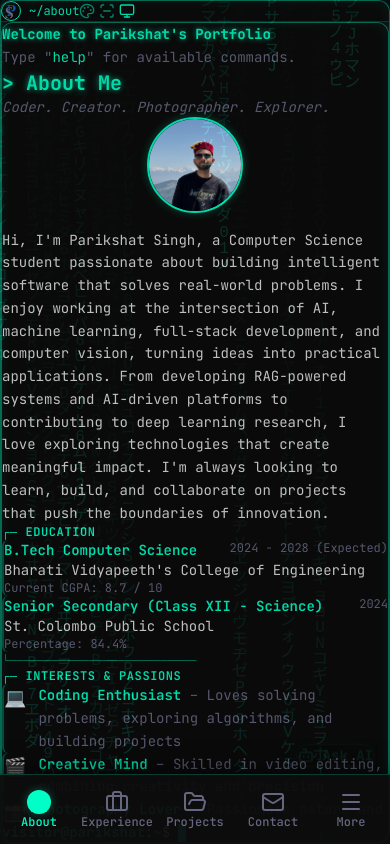
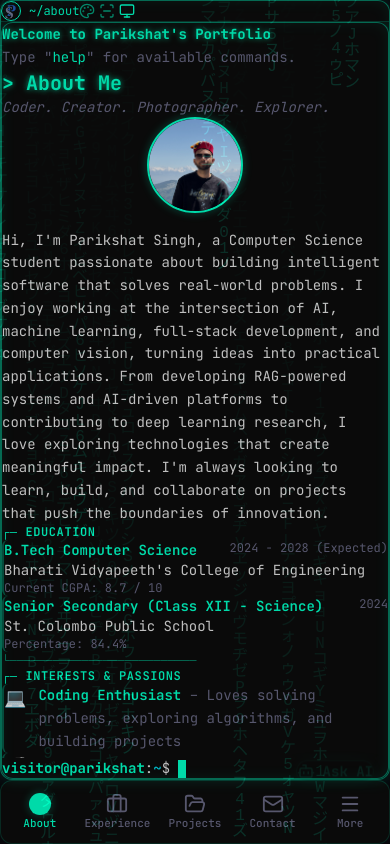
Before and after one commit to Parikshat-118/Parikshat-new-Portfolio, a React (Vite) app: page / in a window 390 px wide. Built offline with nearby package versions, Linux system fonts and the light colour scheme.

Commit message:
fix: move mobile nav into layout flow - terminal and nav can never overlap now

```diff
--- a/src/App.jsx
+++ b/src/App.jsx
@@ -281,12 +281,12 @@ function App() {
           initial={{ opacity: 0, scale: 0.95 }}
           animate={{ opacity: 1, scale: 1 }}
           transition={{ duration: 0.8, ease: [0.23, 1, 0.32, 1] }}
-          className="relative z-10 w-full h-[100dvh] flex items-center justify-center p-2 pb-[96px] md:p-4"
+          className="relative z-10 w-full h-[100dvh] flex flex-col items-center p-2 md:p-4"
         >
+          {/* Terminal Window — takes all remaining space */}
           <div
-            className="glass-strong w-full h-full max-w-[1600px] rounded-xl md:rounded-2xl flex flex-col overflow-hidden border border-solid border-glow-animated flicker"
+            className="glass-strong w-full flex-1 min-h-0 max-w-[1600px] rounded-xl md:rounded-2xl flex flex-col overflow-hidden border border-solid border-glow-animated flicker"
             style={{
-              // Dynamic 3D tilt based on mouse
               transform: `perspective(1200px) rotateX(${mousePosition.y * 1.5}deg) rotateY(${mousePosition.x * 1.5}deg)`,
               transition: 'transform 0.3s ease-out',
               boxShadow: `
@@ -296,10 +296,9 @@ function App() {
               `,
             }}
           >
-            {}
+            {/* ─── Top Bar ─── */}
             <div className="flex items-center px-3 py-2 md:px-4 md:py-2.5 border-b flex-shrink-0"
                  style={{ borderColor: 'var(--theme-border)' }}>
-              {}
               <div className="flex items-center gap-2 md:gap-3 mr-auto text-sm">
                 <img
                   src="/assets/images/logo.png"
@@ -319,19 +318,15 @@ function App() {
                 </span>
               </div>
 
-              {}
               <div className="hidden lg:block">
                 <SystemMonitor />
               </div>
 
-              {}
               <div className="flex items-center gap-1 md:gap-2 ml-auto">
-                {}
                 <span className="hidden xl:block text-xs opacity-60 mr-2" style={{ fontFamily: 'var(--font-mono)' }}>
                   {clock}
                 </span>
 
-                {}
                 <button
                   onClick={() => {
                     const themeKeys = Object.keys(THEMES)
@@ -345,7 +340,6 @@ function App() {
                   <Palette size={16} style={{ color: 'var(--theme-primary)' }} />
                 </button>
 
-                {}
                 <button
                   onClick={() => setShowCRT(prev => !prev)}
                   className={`p-1.5 rounded-lg transition-all hover:bg-white/5 ${showCRT ? 'opacity-100' : 'opacity-60 hover:opacity-100'}`}
@@ -354,7 +348,6 @@ function App() {
                   <ScanLine size={16} style={{ color: 'var(--theme-primary)' }} />
                 </button>
 
-                {}
                 <button
                   onClick={() => setShowMatrix(prev => !prev)}
                   className={`p-1.5 rounded-lg transition-all hover:bg-white/5 ${showMatrix ? 'opacity-100' : 'opacity-60 hover:opacity-100'}`}
@@ -365,9 +358,9 @@ function App() {
               </div>
             </div>
 
-            {}
+            {/* ─── Body Area ─── */}
             <div className="flex-grow flex overflow-hidden">
-              {}
+              {/* Desktop Sidebar */}
               <div className="hidden md:block w-72 lg:w-80 border-r flex-shrink-0 overflow-y-auto"
                    style={{ borderColor: 'var(--theme-border)' }}>
                 <Sidebar
@@ -379,7 +372,7 @@ function App() {
                 />
               </div>
 
-              {}
+              {/* Terminal Area */}
               <div className="flex-grow flex flex-col overflow-hidden" ref={terminalRef}>
                 <Terminal
                   onCommandExecute={handleCommand}
@@ -389,11 +382,9 @@ function App() {
               </div>
             </div>
           </div>
-        </motion.div>
-      )}
 
-      {}
-      <div className="md:hidden">
+          {/* ─── Mobile Bottom Nav (in-flow, not fixed) ─── */}
+          <div className="md:hidden w-full max-w-[1600px] flex-shrink-0 mt-1.5">
             <MobileNav
               onNavigate={(cmd) => {
                 setActiveView(cmd)
@@ -402,6 +393,8 @@ function App() {
               activeView={activeView}
             />
           </div>
+        </motion.div>
+      )}
 
       {}
       <CommandPalette
--- a/src/components/AIAssistant.jsx
+++ b/src/components/AIAssistant.jsx
@@ -118,7 +118,7 @@ export default function AIAssistant({ onAction }) {
       {}
       <motion.button
         onClick={() => setIsOpen((prev) => !prev)}
-        className="fixed bottom-24 md:bottom-6 right-4 md:right-6 z-50 glass rounded-full px-4 py-3 flex items-center gap-2 cursor-pointer select-none"
+        className="fixed bottom-20 md:bottom-6 right-4 md:right-6 z-50 glass rounded-full px-4 py-3 flex items-center gap-2 cursor-pointer select-none"
         style={{
           boxShadow: 'var(--theme-glow)',
           border: '1px solid rgba(var(--theme-primary-rgb), 0.3)',
--- a/src/components/MobileNav.jsx
+++ b/src/components/MobileNav.jsx
@@ -39,16 +39,13 @@ export default function MobileNav({ onNavigate, activeView }) {
 
   return (
     <>
-      {/* ─── Bottom Navigation Bar ─── */}
+      {/* Bottom Navigation Bar — in normal document flow, NOT fixed */}
       <div
-        className="fixed bottom-0 left-0 right-0 z-[60] glass-strong flex items-center justify-around px-2 pb-safe pt-3"
+        className="glass-strong flex items-center justify-around px-2 pb-safe pt-2 rounded-xl"
         style={{
           borderTop: '1px solid var(--theme-border)',
-          borderBottom: 'none',
-          borderLeft: 'none',
-          borderRight: 'none',
-          boxShadow: '0 -5px 20px rgba(0,0,0,0.5)',
-          minHeight: '70px'
+          boxShadow: '0 -5px 20px rgba(0,0,0,0.3)',
+          minHeight: '64px'
         }}
       >
         {PRIMARY_TABS.map(({ command, label, icon: Icon }) => {
@@ -60,16 +57,16 @@ export default function MobileNav({ onNavigate, activeView }) {
               className="flex flex-col items-center justify-center flex-1 py-1 transition-colors"
             >
               <div
-                className={`p-2 rounded-full mb-1 transition-all duration-300 ${isActive ? 'bg-[var(--theme-primary)] bg-opacity-20' : 'bg-transparent'}`}
+                className={`p-2 rounded-full mb-0.5 transition-all duration-300 ${isActive ? 'bg-[var(--theme-primary)] bg-opacity-20' : 'bg-transparent'}`}
                 style={{
                   color: isActive ? 'var(--theme-primary)' : 'var(--theme-text-muted)',
                   boxShadow: isActive ? '0 0 10px rgba(var(--theme-primary-rgb), 0.3)' : 'none'
                 }}
               >
-                <Icon size={24} />
+                <Icon size={22} />
               </div>
               <span
-                className="text-xs font-[var(--font-sans)] font-medium"
+                className="text-[11px] font-[var(--font-sans)] font-medium"
                 style={{ color: isActive ? 'var(--theme-primary)' : 'var(--theme-text-muted)' }}
               >
                 {label}
@@ -78,19 +75,19 @@ export default function MobileNav({ onNavigate, activeView }) {
           );
         })}
 
-        {/* ─── More Button ─── */}
+        {/* More Button */}
         <button
           onClick={() => setIsMoreOpen(true)}
           className="flex flex-col items-center justify-center flex-1 py-1 transition-colors"
         >
           <div
-            className="p-2 rounded-full mb-1 bg-transparent"
+            className="p-2 rounded-full mb-0.5 bg-transparent"
             style={{ color: 'var(--theme-text-muted)' }}
           >
-            <Menu size={24} />
+            <Menu size={22} />
           </div>
           <span
-            className="text-xs font-[var(--font-sans)] font-medium"
+            className="text-[11px] font-[var(--font-sans)] font-medium"
             style={{ color: 'var(--theme-text-muted)' }}
           >
             More
@@ -98,11 +95,10 @@ export default function MobileNav({ onNavigate, activeView }) {
         </button>
       </div>
 
-      {/* ─── More Menu (Bottom Sheet) ─── */}
+      {/* More Menu (Bottom Sheet) — this one stays fixed as an overlay */}
       <AnimatePresence>
         {isMoreOpen && (
           <>
-            {/* Backdrop */}
             <motion.div
               initial={{ opacity: 0 }}
               animate={{ opacity: 1 }}
@@ -111,7 +107,6 @@ export default function MobileNav({ onNavigate, activeView }) {
               onClick={() => setIsMoreOpen(false)}
             />
 
-            {/* Sheet */}
             <motion.div
               initial={{ y: '100%' }}
               animate={{ y: 0 }}
@@ -120,9 +115,6 @@ export default function MobileNav({ onNavigate, activeView }) {
               className="fixed bottom-0 left-0 right-0 z-[70] glass-strong rounded-t-2xl overflow-hidden"
               style={{
                 borderTop: '1px solid var(--theme-border)',
-                borderBottom: 'none',
-                borderLeft: 'none',
-                borderRight: 'none',
                 paddingBottom: 'max(env(safe-area-inset-bottom), 1rem)'
               }}
             >
@@ -145,8 +137,8 @@ export default function MobileNav({ onNavigate, activeView }) {
                         border: isActive ? '1px solid var(--theme-primary)' : '1px solid transparent'
                       }}
                     >
-                      <Icon size={24} style={{ color: isActive ? 'var(--theme-primary)' : 'var(--theme-text-muted)' }} />
-                      <span className="text-base font-[var(--font-sans)]" style={{ color: isActive ? 'var(--theme-primary)' : 'var(--theme-text)' }}>
+                      <Icon size={22} style={{ color: isActive ? 'var(--theme-primary)' : 'var(--theme-text-muted)' }} />
+                      <span className="text-sm font-[var(--font-sans)]" style={{ color: isActive ? 'var(--theme-primary)' : 'var(--theme-text)' }}>
                         {label}
                       </span>
                     </button>
```
Lines whose indentation alone changed are shown as unchanged.
